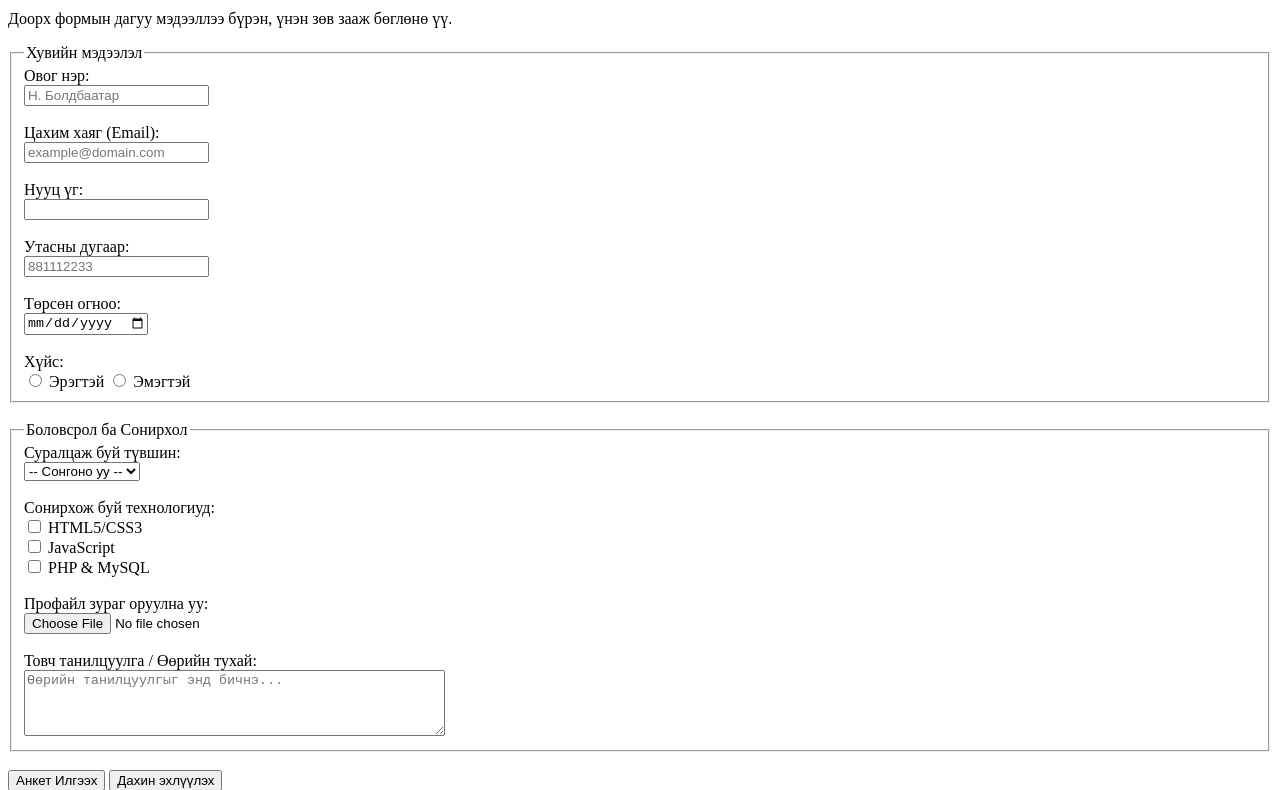
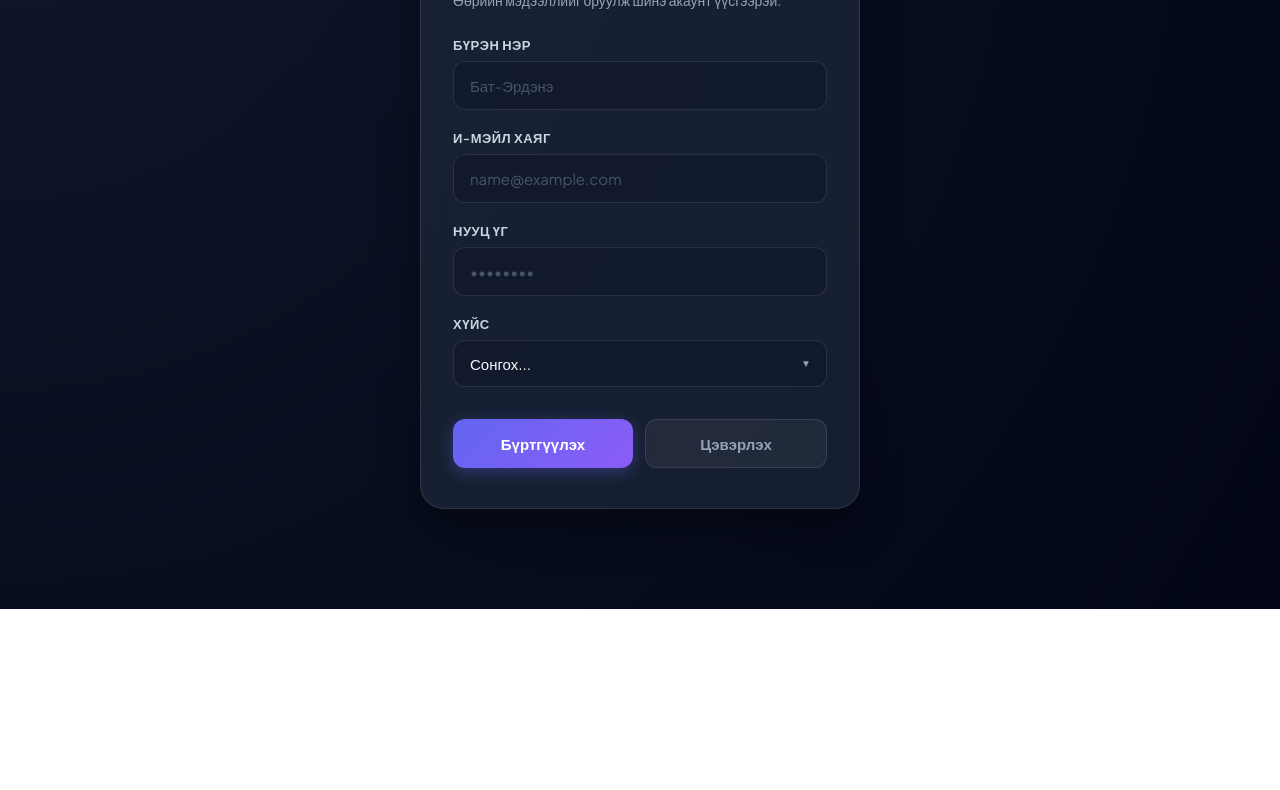
Before and after one commit to enrrlttenrlt-star/web-zohiomj-2, a plain HTML site: page index.html in a window 1280 px wide. Shown: the part 191-981 px from the top of the page. After the commit the page ends 800 px from the top, so only its background shows below. Drawn offline with Linux system fonts and the light colour scheme.

Commit message:
Add Lab 03 HTML and CSS files

```diff
--- a/index.html
+++ b/index.html
@@ -1,137 +1,64 @@
 <!DOCTYPE html>
 <html lang="mn">
 <head>
-    <meta charset="UTF-8">
-    <meta name="viewport" content="width=device-width, initial-scale=1.0">
-    <title>Лаборатори 02: Хэрэглэгчийн анкет</title>
+  <meta charset="UTF-8">
+  <meta name="viewport" content="width=device-width, initial-scale=1.0">
+  <title>Лаборатори 03 - Загварлаг Форм</title>
+
+  <!-- Google Fonts: Plus Jakarta Sans -->
+  <link rel="preconnect" href="https://fonts.googleapis.com">
+  <link rel="preconnect" href="https://fonts.gstatic.com" crossorigin>
+  <link href="https://fonts.googleapis.com/css2?family=Plus+Jakarta+Sans:wght@400;500;600;700&display=swap" rel="stylesheet">
+
+  <!-- External CSS -->
+  <link rel="stylesheet" href="style.css">
 </head>
 <body>
 
-    <!-- Вэбийн толгой хэсэг -->
-    <header>
-        <h1>Оюутны Бүртгэлийн Портал</h1>
-        <nav>
-            <ul>
-                <li><a href="../index.html">Нүүр</a></li>
-                <li><a href="#">Анкет засах</a></li>
-                <li><a href="#">Тусламж</a></li>
-            </ul>
-        </nav>
-    </header>
+  <div class="form-card">
+    <!-- Position: Absolute жишээ Tooltip/Badge -->
+    <span class="status-badge">
+      <span class="pulse-dot"></span> PRO LAB
+    </span>
 
-    <!-- Үндсэн контент -->
-    <main>
-        <!-- Анкетын хэсэг -->
-        <article>
-            <section>
-                <h2>Хэрэглэгчийн Анкет Бөглөх</h2>
-                <p>Доорх формын дагуу мэдээллээ бүрэн, үнэн зөв зааж бөглөнө үү.</p>
+    <div class="form-header">
+      <h2 class="form-title">Бүртгүүлэх</h2>
+      <p class="form-subtitle">Өөрийн мэдээллийг оруулж шинэ акаунт үүсгээрэй.</p>
+    </div>
 
-                <form action="#" method="POST" enctype="multipart/form-data">
-                    <!-- 1-р бүлэг: Хувийн мэдээлэл -->
-                    <fieldset>
-                        <legend>Хувийн мэдээлэл</legend>
+    <form action="#" method="POST" autocomplete="off">
+      <div class="form-group">
+        <label for="fullname" class="form-label">Бүрэн нэр</label>
+        <input type="text" id="fullname" class="form-input" placeholder="Бат-Эрдэнэ" required>
+      </div>
 
-                        <label for="fullname">Овог нэр:</label><br>
-                        <input type="text" id="fullname" name="fullname" placeholder="Н. Болдбаатар" required minlength="2"><br><br>
+      <div class="form-group">
+        <label for="email" class="form-label">И-мэйл хаяг</label>
+        <input type="email" id="email" class="form-input" placeholder="name@example.com" required>
+      </div>
 
-                        <label for="email">Цахим хаяг (Email):</label><br>
-                        <input type="email" id="email" name="email" placeholder="example@domain.com" required><br><br>
+      <div class="form-group">
+        <label for="password" class="form-label">Нууц үг</label>
+        <input type="password" id="password" class="form-input" placeholder="••••••••" required>
+      </div>
 
-                        <label for="password">Нууц үг:</label><br>
-                        <input type="password" id="password" name="password" required minlength="6"><br><br>
+      <div class="form-group">
+        <label for="gender" class="form-label">Хүйс</label>
+        <div class="select-wrapper">
+          <select id="gender" class="form-input form-select">
+            <option value="" disabled selected>Сонгох...</option>
+            <option value="male">Эрэгтэй</option>
+            <option value="female">Эмэгтэй</option>
+          </select>
+        </div>
+      </div>
 
-                        <label for="phone">Утасны дугаар:</label><br>
-                        <input type="tel" id="phone" name="phone" pattern="[0-9]{8}" placeholder="881112233" required><br><br>
-
-                        <label for="dob">Төрсөн огноо:</label><br>
-                        <input type="date" id="dob" name="dob" required><br><br>
-
-                        <label>Хүйс:</label><br>
-                        <input type="radio" id="male" name="gender" value="male">
-                        <label for="male">Эрэгтэй</label>
-                        <input type="radio" id="female" name="gender" value="female">
-                        <label for="female">Эмэгтэй</label><br>
-                    </fieldset>
-                    <br>
-
-                    <!-- 2-р бүлэг: Мэргэжил ба Сургалтын мэдээлэл -->
-                    <fieldset>
-                        <legend>Боловсрол ба Сонирхол</legend>
-
-                        <label for="degree">Суралцаж буй түвшин:</label><br>
-                        <select id="degree" name="degree" required>
-                            <option value="">-- Сонгоно уу --</option>
-                            <option value="bachelor">Бакалавр</option>
-                            <option value="master">Магистр</option>
-                            <option value="doctor">Докторант</option>
-                        </select><br><br>
-
-                        <label>Сонирхож буй технологиуд:</label><br>
-                        <input type="checkbox" id="html" name="skills" value="HTML">
-                        <label for="html">HTML5/CSS3</label><br>
-                        <input type="checkbox" id="js" name="skills" value="JavaScript">
-                        <label for="js">JavaScript</label><br>
-                        <input type="checkbox" id="php" name="skills" value="PHP">
-                        <label for="php">PHP & MySQL</label><br><br>
-
-                        <label for="avatar">Профайл зураг оруулна уу:</label><br>
-                        <input type="file" id="avatar" name="avatar" accept="image/*"><br><br>
-
-                        <label for="bio">Товч танилцуулга / Өөрийн тухай:</label><br>
-                        <textarea id="bio" name="bio" rows="4" cols="50" placeholder="Өөрийн танилцуулгыг энд бичнэ..."></textarea><br>
-                    </fieldset>
-                    <br>
-
-                    <!-- Илгээх ба Арилгах товчлуурууд -->
-                    <button type="submit">Анкет Илгээх</button>
-                    <button type="reset">Дахин эхлүүлэх</button>
-                </form>
-            </section>
-        </article>
-
-        <!-- Сонирхлын жагсаалт -->
-        <section>
-            <h2>Миний сонирхол</h2>
-            <ul>
-                <li>Веб хөгжүүлэлт</li>
-                <li>Фото зураг авах</li>
-                <li>Кино үзэх</li>
-            </ul>
-        </section>
-
-        <!-- Дүнгийн хүснэгт -->
-        <section>
-            <h2>Миний дүн</h2>
-            <table>
-                <thead>
-                    <tr>
-                        <th>Хичээл</th>
-                        <th>Дүн</th>
-                    </tr>
-                </thead>
-                <tbody>
-                    <tr>
-                        <td>Веб зохиомж</td>
-                        <td>95</td>
-                    </tr>
-                    <tr>
-                        <td>Мэдээллийн сан</td>
-                        <td>88</td>
-                    </tr>
-                    <tr>
-                        <td>Алгоритм</td>
-                        <td>92</td>
-                    </tr>
-                </tbody>
-            </table>
-        </section>
-    </main>
-
-    <!-- Хөл хэсэг -->
-    <footer>
-        <p>&copy; 2026 Веб зохиомж хичээл. Бүх эрх хуулиар хамгаалагдсан.</p>
-    </footer>
+      <div class="button-group">
+        <button type="submit" class="btn btn-primary">Бүртгүүлэх</button>
+        <button type="reset" class="btn btn-secondary">Цэвэрлэх</button>
+      </div>
+    </form>
+  </div>
 
 </body>
 </html>
--- /dev/null
+++ b/style.css
@@ -0,0 +1,191 @@
+/* ==========================================
+   1. ДИЗАЙНЫ СИТЕМ БОЛОН ЕРӨНХИ ХЭВ МАЯГ
+   ========================================== */
+:root {
+  --primary-accent: #6366f1;       /* Indigo өнгө */
+  --primary-gradient: linear-gradient(135deg, #6366f1 0%, #8b5cf6 100%);
+  --bg-gradient: radial-gradient(circle at top left, #0f172a, #020617);
+  --card-bg: rgba(30, 41, 59, 0.7);
+  --border-color: rgba(255, 255, 255, 0.1);
+  --input-bg: rgba(15, 23, 42, 0.6);
+  --text-main: #f8fafc;
+  --text-muted: #94a3b8;
+}
+
+* {
+  box-sizing: border-box;
+  transition: all 0.25s ease-in-out;
+}
+
+body {
+  font-family: 'Plus Jakarta Sans', sans-serif;
+  background: var(--bg-gradient);
+  color: var(--text-main);
+  display: flex;
+  justify-content: center;
+  align-items: center;
+  min-height: 100vh;
+  margin: 0;
+  padding: 20px;
+}
+
+/* ==========================================
+   2. BOX MODEL БОЛОН POSITION (Card & Badge)
+   ========================================== */
+.form-card {
+  position: relative; /* Badge авах тул relative */
+  background: var(--card-bg);
+  backdrop-filter: blur(16px); /* Glassmorphic эффект */
+  -webkit-backdrop-filter: blur(16px);
+  border: 1px solid var(--border-color);
+  width: 100%;
+  max-width: 440px;
+  padding: 40px 32px;
+  border-radius: 24px;
+  box-shadow: 0 20px 40px rgba(0, 0, 0, 0.4);
+}
+
+/* Position: Absolute ашигласан Товч тэмдэг (Badge) */
+.status-badge {
+  position: absolute;
+  top: 24px;
+  right: 24px;
+  background: rgba(99, 102, 241, 0.15);
+  border: 1px solid rgba(99, 102, 241, 0.3);
+  color: #a5b4fc;
+  font-size: 11px;
+  font-weight: 700;
+  padding: 6px 12px;
+  border-radius: 20px;
+  letter-spacing: 1px;
+  display: flex;
+  align-items: center;
+  gap: 6px;
+}
+
+.pulse-dot {
+  width: 6px;
+  height: 6px;
+  background-color: #22c55e;
+  border-radius: 50%;
+  box-shadow: 0 0 8px #22c55e;
+}
+
+/* ==========================================
+   3. CLASS СОНГОГЧИД БОЛОН ТАЛБАРУУД
+   ========================================== */
+.form-header {
+  margin-bottom: 28px;
+}
+
+.form-title {
+  font-size: 26px;
+  font-weight: 700;
+  margin: 0 0 6px 0;
+  background: linear-gradient(to right, #ffffff, #cbd5e1);
+  -webkit-background-clip: text;
+  -webkit-text-fill-color: transparent;
+}
+
+.form-subtitle {
+  font-size: 14px;
+  color: var(--text-muted);
+  margin: 0;
+}
+
+.form-group {
+  margin-bottom: 20px;
+}
+
+.form-label {
+  display: block;
+  font-size: 13px;
+  font-weight: 600;
+  margin-bottom: 8px;
+  color: #cbd5e1;
+  text-transform: uppercase;
+  letter-spacing: 0.5px;
+}
+
+/* Input/Select Box Model & Styling */
+.form-input {
+  width: 100%;
+  padding: 14px 16px;
+  font-size: 15px;
+  font-family: inherit;
+  color: var(--text-main);
+  background-color: var(--input-bg);
+  border: 1px solid var(--border-color);
+  border-radius: 12px;
+  outline: none;
+}
+
+.form-input::placeholder {
+  color: #475569;
+}
+
+.form-input:focus {
+  border-color: var(--primary-accent);
+  background-color: rgba(15, 23, 42, 0.9);
+  box-shadow: 0 0 0 4px rgba(99, 102, 241, 0.2);
+}
+
+.form-select {
+  cursor: pointer;
+  appearance: none;
+}
+
+.select-wrapper {
+  position: relative;
+}
+
+.select-wrapper::after {
+  content: "▼";
+  font-size: 10px;
+  color: var(--text-muted);
+  position: absolute;
+  right: 16px;
+  top: 50%;
+  transform: translateY(-50%);
+  pointer-events: none;
+}
+
+/* Товчлуурууд */
+.button-group {
+  display: flex;
+  gap: 12px;
+  margin-top: 32px;
+}
+
+.btn {
+  flex: 1;
+  padding: 14px;
+  font-size: 15px;
+  font-weight: 600;
+  font-family: inherit;
+  border: none;
+  border-radius: 12px;
+  cursor: pointer;
+}
+
+.btn-primary {
+  background: var(--primary-gradient);
+  color: #ffffff;
+  box-shadow: 0 4px 15px rgba(99, 102, 241, 0.35);
+}
+
+.btn-primary:hover {
+  transform: translateY(-2px);
+  box-shadow: 0 6px 20px rgba(99, 102, 241, 0.5);
+}
+
+.btn-secondary {
+  background: rgba(255, 255, 255, 0.05);
+  color: var(--text-muted);
+  border: 1px solid var(--border-color);
+}
+
+.btn-secondary:hover {
+  background: rgba(255, 255, 255, 0.1);
+  color: var(--text-main);
+}
```
Also changed, not shown: lab2.html (deleted, +0 -105 lines), web lab2.html (added, +66 -0 lines).
